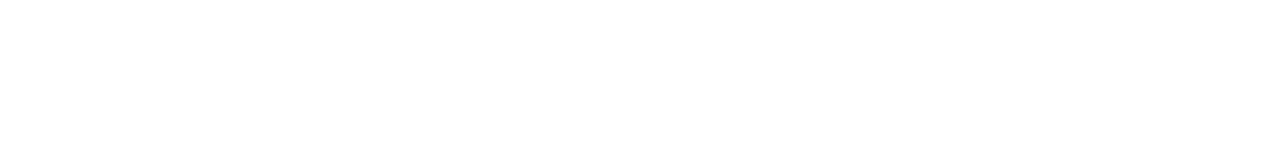
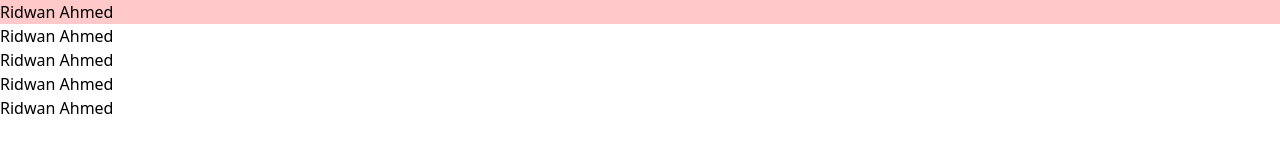
Before and after one commit to ridwanahmedxix/Tailwind, a plain HTML site: page ProgrammingShikhbo/index.html in a window 1280 px wide. Drawn offline with nearby package versions, Linux system fonts and the light colour scheme.

Commit message:
all commit

```diff
--- a/ProgrammingShikhbo/index.html
+++ b/ProgrammingShikhbo/index.html
@@ -6,6 +6,14 @@
     <title>Learning Tailwind</title>
     <!-- Link Css  -->
     <link rel="stylesheet" href="style.css" />
+    <!-- Tailwind CDN -->
+    <script src="https://cdn.jsdelivr.net/npm/@tailwindcss/browser@4"></script>
   </head>
-  <body></body>
+  <body>
+    <h1 class="bg-red-200">Ridwan Ahmed</h1>
+    <h2>Ridwan Ahmed</h2>
+    <h3>Ridwan Ahmed</h3>
+    <h4>Ridwan Ahmed</h4>
+    <p>Ridwan Ahmed</p>
+  </body>
 </html>
```
